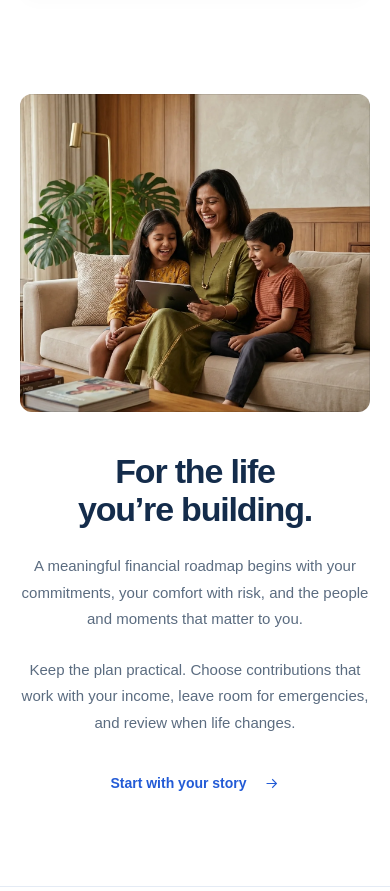
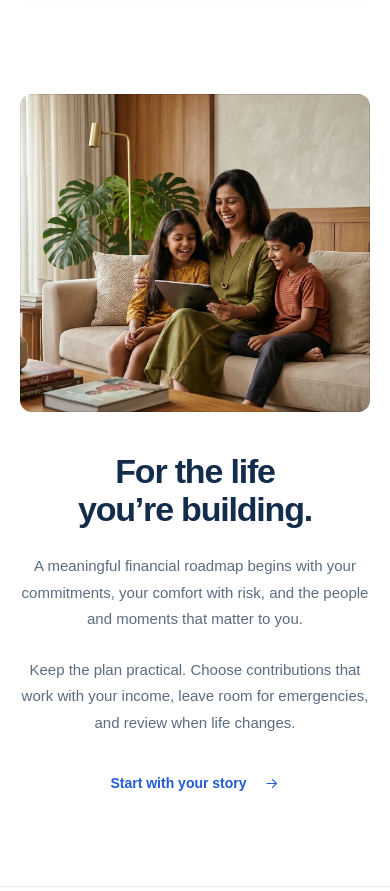
Before and after one commit to K2WFinance/K2W-Finance-Main-Website, a Next.js app: page / in a window 390 px wide. Shown: the part 5938-6829 px from the top of the page. Built offline with nearby package versions, Linux system fonts and the light colour scheme; a web font is replaced by a local one.

Commit message:
feat(assets): bust cache with family-moment-v2.webp and center responsive image framing

```diff
--- a/src/app/globals.css
+++ b/src/app/globals.css
@@ -1754,7 +1754,7 @@ form > .btn {
   }
   .story-image img {
     aspect-ratio: 1.5;
-    object-position: 65% 40%;
+    object-position: center 30%;
   }
   .story-copy {
     text-align: center;
@@ -2064,7 +2064,7 @@ form > .btn {
   }
   .story-image img {
     aspect-ratio: 1.1;
-    object-position: 65% center;
+    object-position: center 30%;
   }
   .story-copy > p {
     font-size: 15px;
--- a/src/components/sections/BrandStory.tsx
+++ b/src/components/sections/BrandStory.tsx
@@ -63,7 +63,7 @@ export function BrandStory() {
       <div className="wrap story-grid">
         <div className="story-image">
           <Image
-            src="/assets/family-moment.webp"
+            src="/assets/family-moment-v2.webp"
             alt="An Indian mother spending time with her children and a tablet at home"
             width={1600}
             height={1067}
```
Also changed, not shown: k2wfinance-ui/index.html (+1 -1 lines), k2wfinance-ui/assets/family-moment-v2.webp (added), public/assets/family-moment-v2.webp (added).
